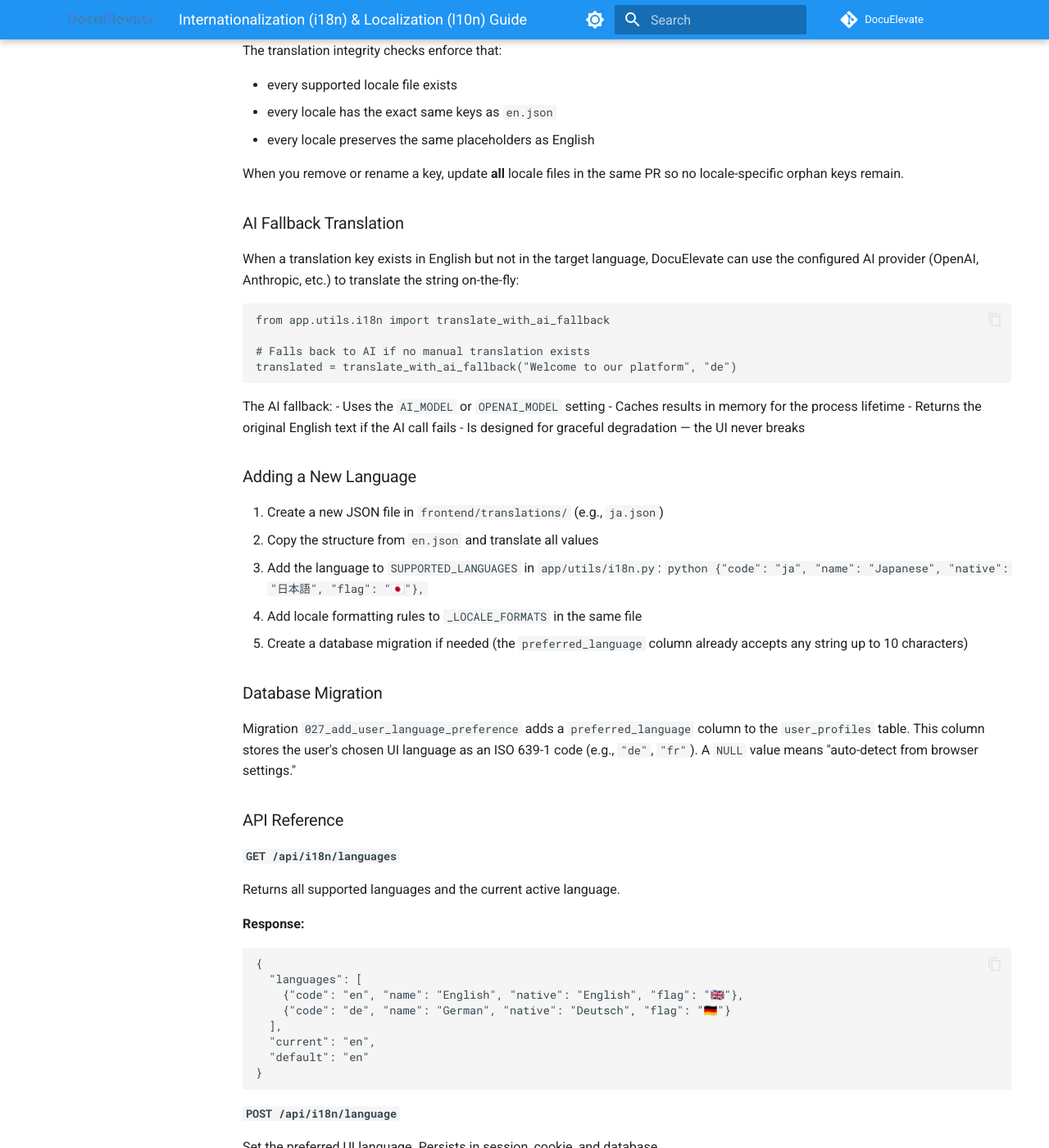
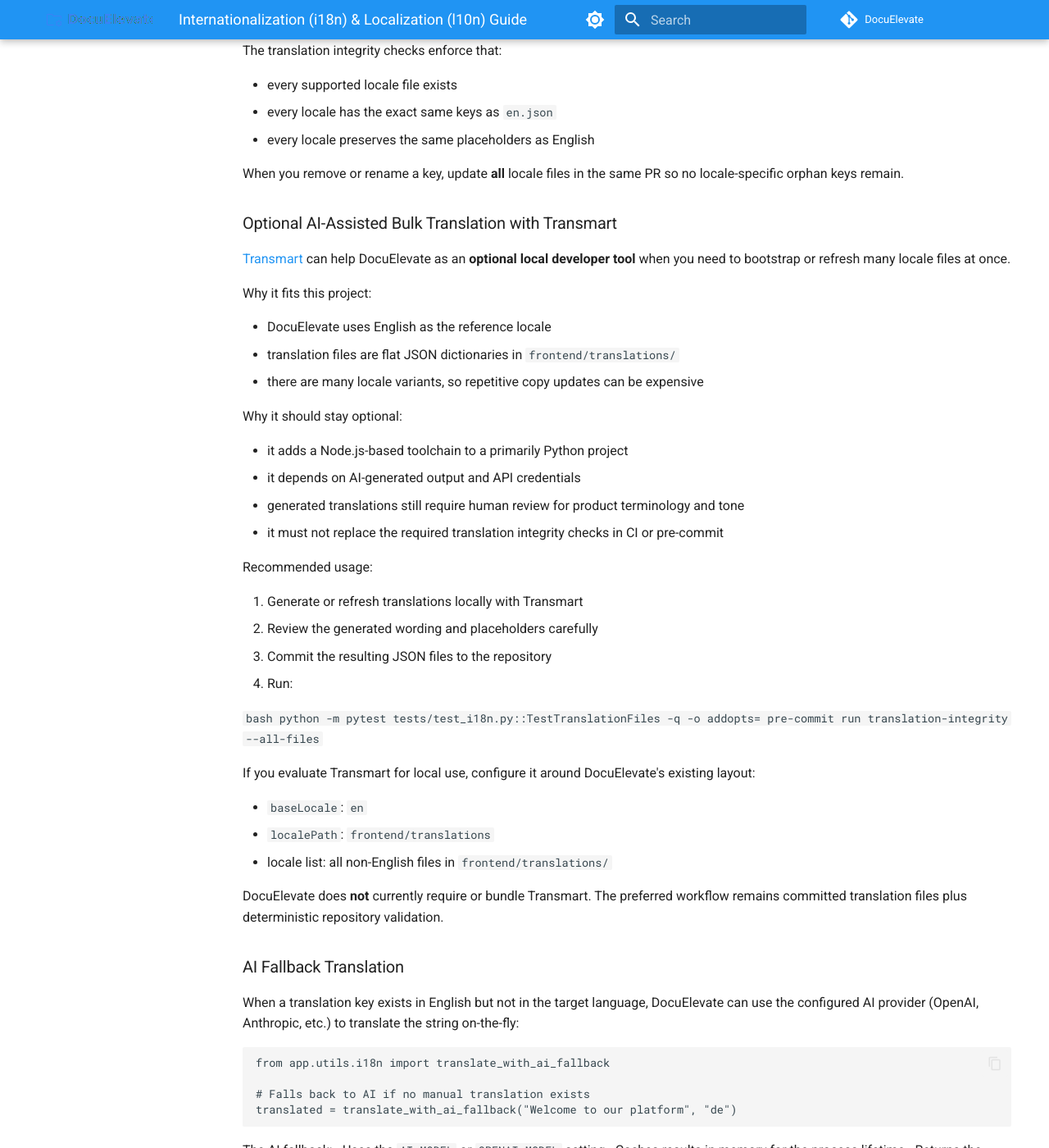
Before and after one commit to christianlouis/DocuElevate, an MkDocs documentation site: the page built from docs/InternationalizationGuide.md, in a window 1280 px wide and 1400 px high, scrolled down 3668 px. Shown: the whole window at 82% size. Built offline with MkDocs 1.6.1 and Material for MkDocs 9.7.7, drawn with Linux system fonts in a browser that asks for light colours; comment, search, counter and statistics services are not loaded.

Commit message:
docs(i18n): document optional transmart workflow
Co-authored-by: christianlouis <361235+christianlouis@users.noreply.github.com>

````diff
--- a/docs/InternationalizationGuide.md
+++ b/docs/InternationalizationGuide.md
@@ -167,6 +167,50 @@ The translation integrity checks enforce that:
 When you remove or rename a key, update **all** locale files in the same PR so
 no locale-specific orphan keys remain.
 
+### Optional AI-Assisted Bulk Translation with Transmart
+
+[Transmart](https://github.com/Quilljou/transmart) can help DocuElevate as an
+**optional local developer tool** when you need to bootstrap or refresh many
+locale files at once.
+
+Why it fits this project:
+
+- DocuElevate uses English as the reference locale
+- translation files are flat JSON dictionaries in `frontend/translations/`
+- there are many locale variants, so repetitive copy updates can be expensive
+
+Why it should stay optional:
+
+- it adds a Node.js-based toolchain to a primarily Python project
+- it depends on AI-generated output and API credentials
+- generated translations still require human review for product terminology and
+  tone
+- it must not replace the required translation integrity checks in CI or
+  pre-commit
+
+Recommended usage:
+
+1. Generate or refresh translations locally with Transmart
+2. Review the generated wording and placeholders carefully
+3. Commit the resulting JSON files to the repository
+4. Run:
+
+   ```bash
+   python -m pytest tests/test_i18n.py::TestTranslationFiles -q -o addopts=
+   pre-commit run translation-integrity --all-files
+   ```
+
+If you evaluate Transmart for local use, configure it around DocuElevate's
+existing layout:
+
+- `baseLocale`: `en`
+- `localePath`: `frontend/translations`
+- locale list: all non-English files in `frontend/translations/`
+
+DocuElevate does **not** currently require or bundle Transmart. The preferred
+workflow remains committed translation files plus deterministic repository
+validation.
+
 ### AI Fallback Translation
 
 When a translation key exists in English but not in the target language,
````
